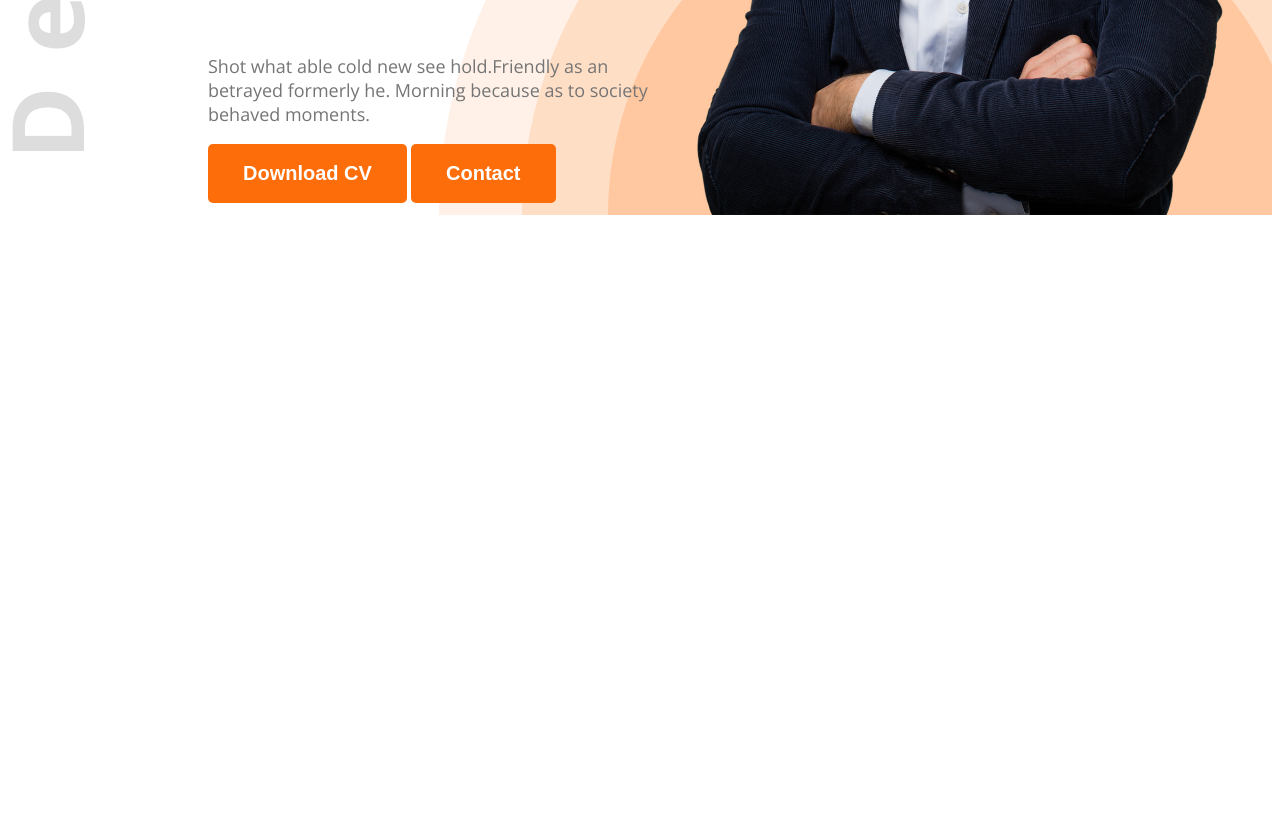
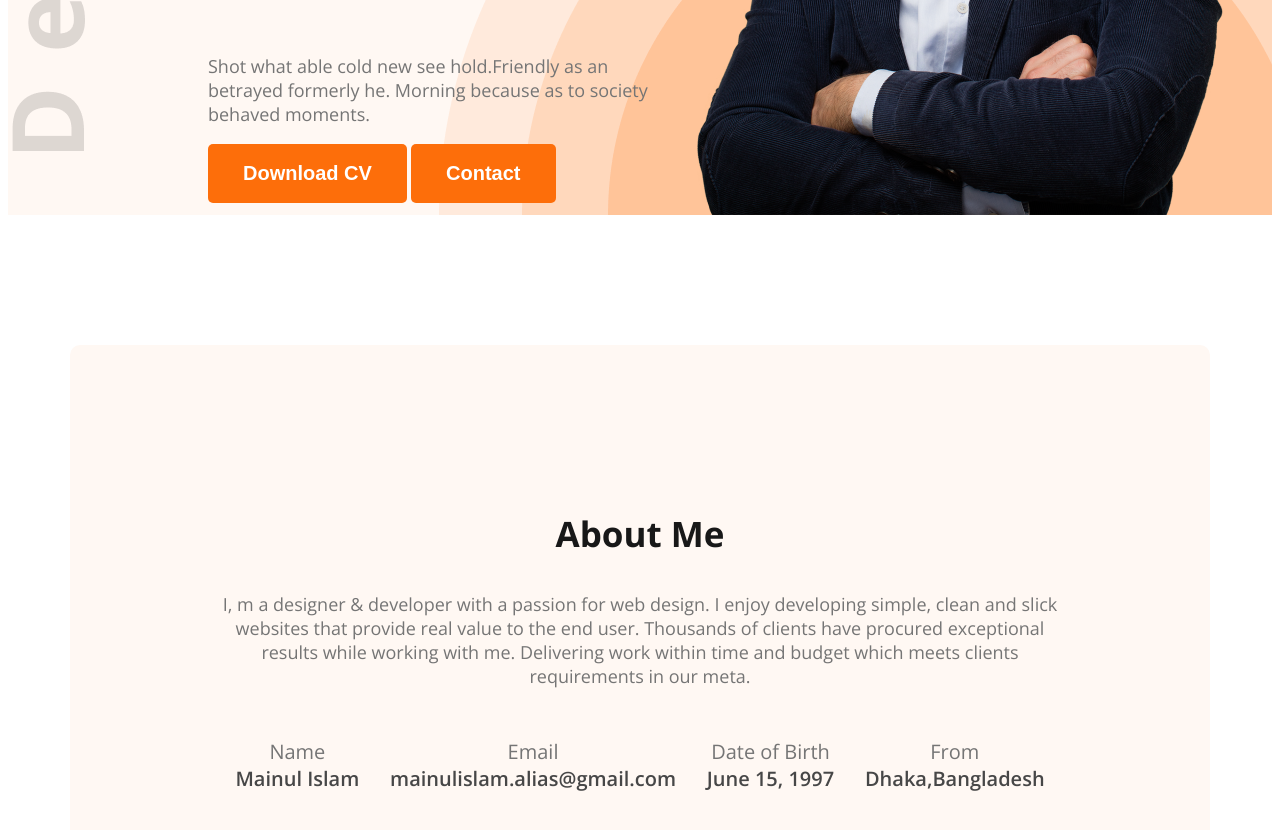
Before and after one commit to MainulNuvlu/developer-portfolio, a plain HTML site: page index.html in a window 1280 px wide. Shown: the part 620-1450 px from the top of the page. Before the commit the page ends 843 px from the top, so only its background shows below. Drawn offline with nearby package versions, Linux system fonts and the light colour scheme.

Commit message:
created the main section

```diff
--- a/index.html
+++ b/index.html
@@ -13,7 +13,8 @@
     </head>
 
     <body class="open-sans-normal">
-        <header class="header">
+        <header class="header secondary-bg">
+
             <nav>
                 <h3 class="nav-title">Mai<span class="text-primary">n</span>ul</h3>
                 <ul>
@@ -46,7 +47,33 @@
         </header>
 
         <main>
-
+            <section class="about secondary-bg">
+                <h3 class="section-title">About Me</h3>
+                <p class="section-description">
+                    I, m a designer & developer with a passion for web design. I enjoy developing simple, clean and
+                    slick websites that provide real value to the end user. Thousands of clients have procured
+                    exceptional results while working with me. Delivering work within time and budget which meets
+                    clients requirements in our meta.
+                </p>
+                <div class="about-items">
+                    <div class="about-item">
+                        <p class="item-title">Name</p>
+                        <p class="item-description">Mainul Islam</p>
+                    </div>
+                    <div class="about-item">
+                        <p class="item-title">Email</p>
+                        <p class="item-description">mainulislam.alias@gmail.com</p>
+                    </div>
+                    <div class="about-item">
+                        <p class="item-title">Date of Birth</p>
+                        <p class="item-description">June 15, 1997</p>
+                    </div>
+                    <div class="about-item">
+                        <p class="item-title">From</p>
+                        <p class="item-description">Dhaka,Bangladesh</p>
+                    </div>
+                </div>
+            </section>
         </main>
 
         <footer>
--- a/styles/portfolio.css
+++ b/styles/portfolio.css
@@ -12,6 +12,10 @@
     color: #FD6E0A;
 }
 
+.dark-1 {
+    color: #181818;
+}
+
 .dark-2 {
     color: #474747;
 }
@@ -19,6 +23,12 @@
 .dark-3 {
     color: #757575;
 }
+
+
+.secondary-bg {
+    background-color: #FFF8F3;
+}
+
 
 .btn-primary {
     background-color: #FD6E0A;
@@ -30,6 +40,27 @@
     color: white;
     border-radius: 5px;
 }
+
+
+.section-title {
+    font-size: 35px;
+    font-weight: bold;
+    color: #181818;
+}
+
+.section-description {
+    font-size: 18px;
+    color: #757575;
+}
+
+
+
+
+
+
+
+
+
 
 /* HEader */
 .header {
@@ -108,3 +139,41 @@ nav li a {
     height: 585px;
     max-width: 600px;
 }
+
+
+/* main styles */
+main {
+    max-width: 1140px;
+    margin: 0 auto;
+}
+
+
+
+/* about styles */
+.about {
+    border-radius: 10px;
+    padding: 130px 150px;
+    text-align: center;
+    margin-top: 130px;
+}
+
+
+.about-items {
+    display: flex;
+    justify-content: space-around;
+    margin: 30px 0;
+}
+
+.item-title {
+    color: #757575;
+    font-size: 20px;
+    font-weight: normal;
+    margin-bottom: 0px;
+}
+
+.item-description {
+    font-weight: 600;
+    color: #474747;
+    font-size: 20px;
+    margin-top: 0px;
+}
```
